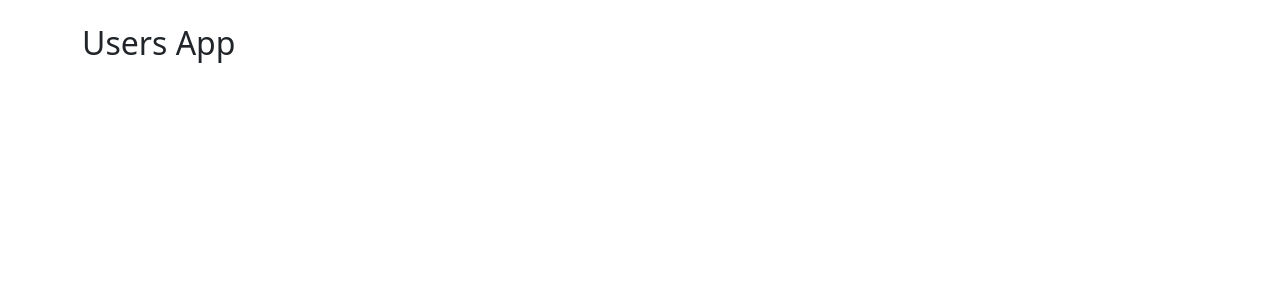
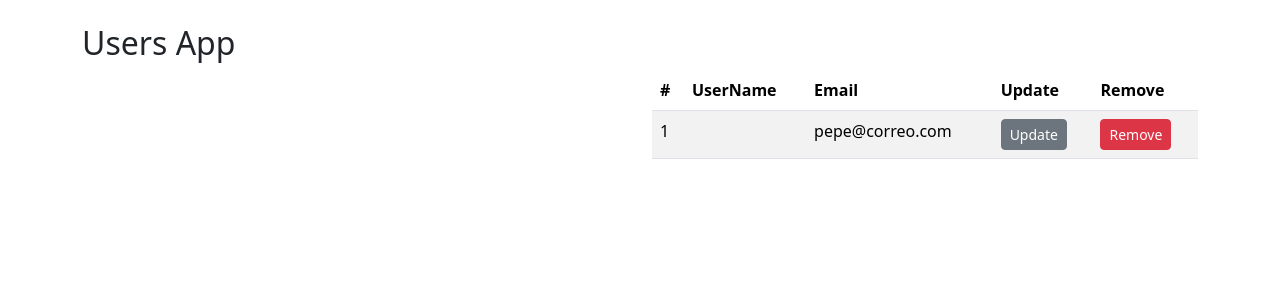
Before and after one commit to Alexis260698/usuarios-FrontReact, a React (Vite) app: page / in a window 1280 px wide. Shown: the top 300 px of the page. Built offline with nearby package versions, Linux system fonts and the light colour scheme.

Commit message:
Maquetado de Lista de usuarios

```diff
--- /dev/null
+++ b/src/Components/UserForm.jsx
@@ -0,0 +1,8 @@
+
+export const UserForm = () => {
+    return (
+
+        <form></form>
+
+    )
+}
--- /dev/null
+++ b/src/Components/UserList.jsx
@@ -0,0 +1,31 @@
+import { UserRow } from "./userRow"
+
+export const UsersList = ({ users }) => {
+    return (
+
+        <table className="table table-hover table-striped">
+            <thead>
+                <tr>
+                    <th>#</th>
+                    <th>UserName</th>
+                    <th>Email</th>
+                    <th>Update</th>
+                    <th>Remove</th>
+                </tr>
+            </thead>
+            <tbody>
+                {
+                    users.map( ({ id, usename, email}) => (
+                        <UserRow
+                            key={id}
+                            id={id}
+                            usename={name}
+                            email={email}></UserRow>
+                    ))
+                }
+            </tbody>
+        </table>
+
+    )
+
+}
--- a/src/Components/UsersApp.jsx
+++ b/src/Components/UsersApp.jsx
@@ -1,7 +1,32 @@
-export const UsersApp = () =>{
-    return(
+import { UserForm } from "./UserForm";
+import { UsersList } from "./UserList";
+
+export const UsersApp = () => {
+
+
+    const initialUsers = [
+        {
+            id: 1,
+            username: 'pepe',
+            password: '12345',
+            email: 'pepe@correo.com'
+        },
+    ];
+
+
+    return (
         <div className="container my-4">
             <h2>Users App</h2>
+
+            <div className="row">
+
+                <div className="col">
+                    <UserForm></UserForm>
+                </div>
+                <div className="col">
+                    <UsersList users={initialUsers}></UsersList>
+                </div>
+            </div>
         </div>
-    )
+    );
 }
--- /dev/null
+++ b/src/Components/userRow.jsx
@@ -0,0 +1,22 @@
+export const UserRow = ({ id, username, email }) => {
+    return (
+        <tr>
+            <td>{id}</td>
+            <td>{username}</td>
+            <td>{email}</td>
+            <td>
+                <button
+                    type="button"
+                    className="btn btn-secondary btn-sm">
+                    Update
+                </button>
+            </td>
+            <td>
+                <button
+                    type="button"
+                    className="btn btn-danger btn-sm">
+                    Remove
+                </button></td>
+        </tr>
+    )
+}
```
